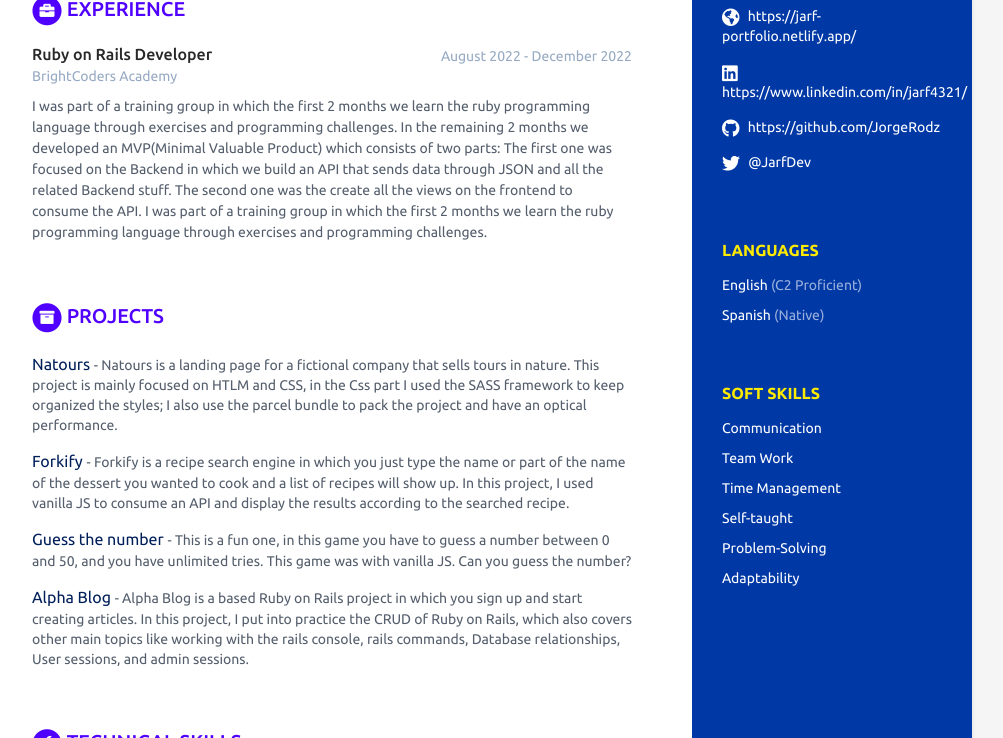
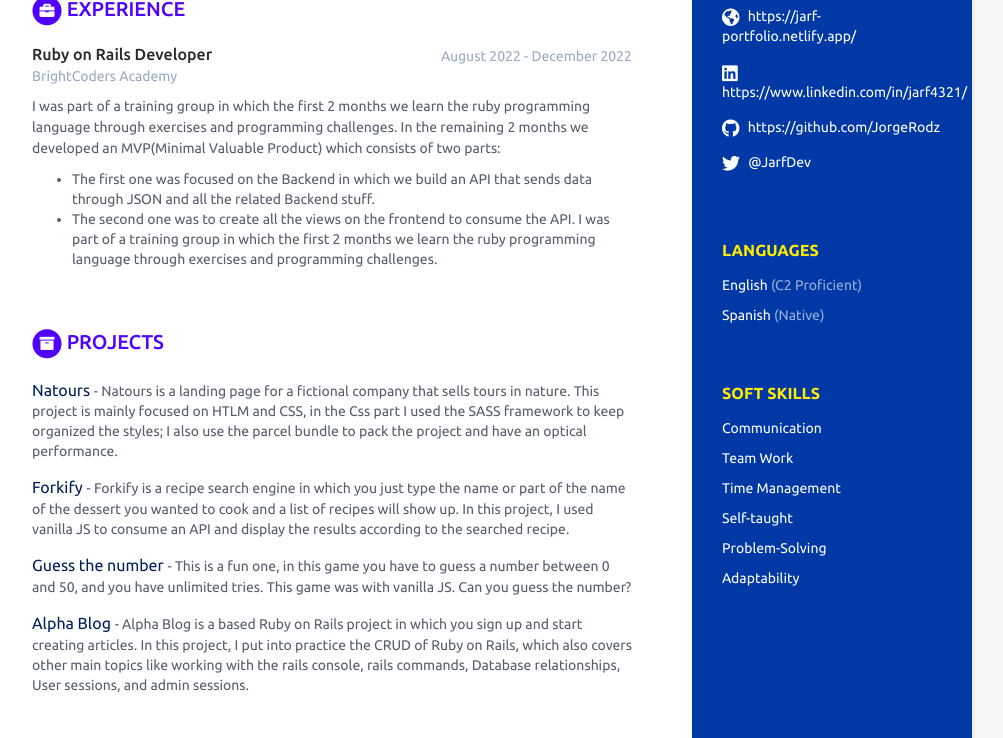
Before and after one commit to BC-MAY-21-ROR/scorecard-JorgeRodz, a Jekyll site: the page built from index.html, in a window 1280 px wide and 900 px high, scrolled down 371 px, cut to the strip 162-900 px from the top of the window. Shown: the whole strip, without its empty margins (168-1171 px from the left). Built offline with Jekyll 4.4.1, drawn with Linux system fonts in a browser that asks for light colours.

Commit message:
Fix-minor typos on 'experience section'

```diff
--- a/_data/data.yml
+++ b/_data/data.yml
@@ -82,8 +82,8 @@ experiences:
     details: |
       I was part of a training group in which the first 2 months we learn the ruby programming language through exercises and programming challenges.
       In the remaining 2 months we developed an MVP(Minimal Valuable Product) which consists of two parts:
-      The first one was focused on the Backend in which we build an API that sends data through JSON and all the related Backend stuff.
-      The second one was the create all the views on the frontend to consume the API. I was part of a training group in which the first 2 months we learn the ruby programming language through exercises and programming challenges.
+      - The first one was focused on the Backend in which we build an API that sends data through JSON and all the related Backend stuff.
+      - The second one was to create all the views on the frontend to consume the API. I was part of a training group in which the first 2 months we learn the ruby programming language through exercises and programming challenges.
 
 # Registra aquí los proyectos en los que has participado
 projects:
```
